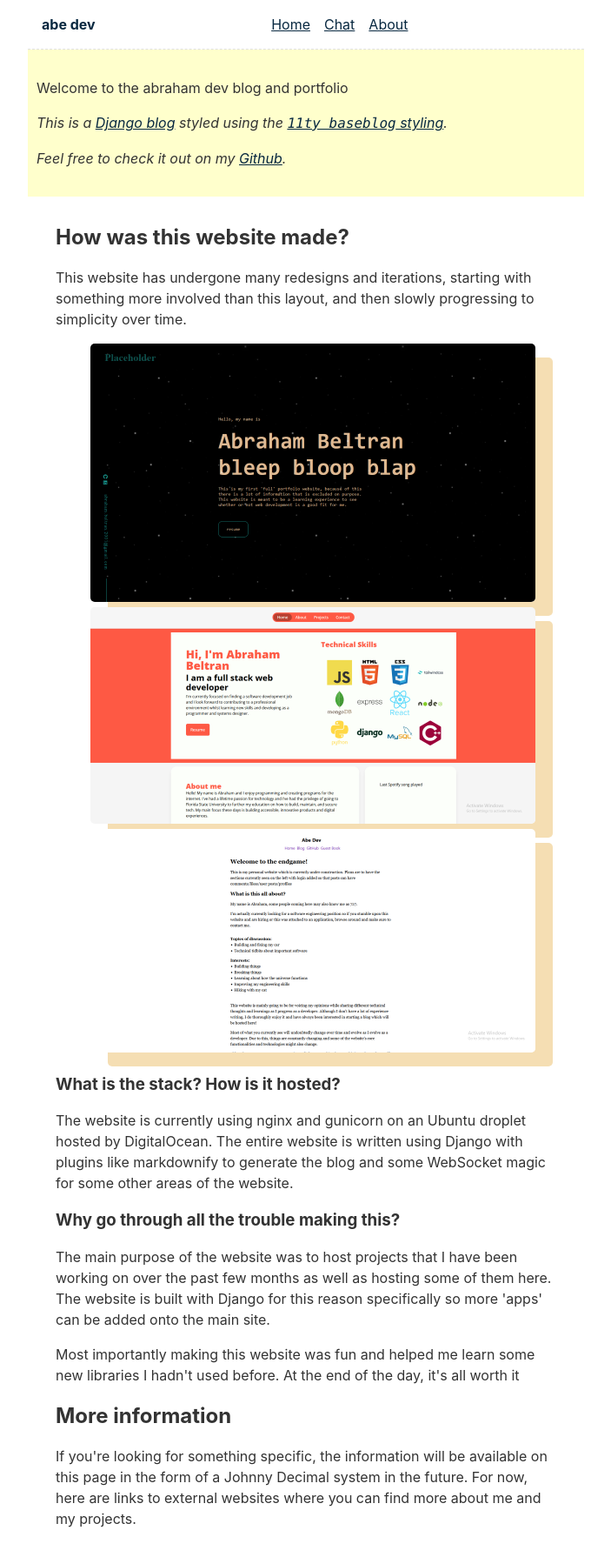
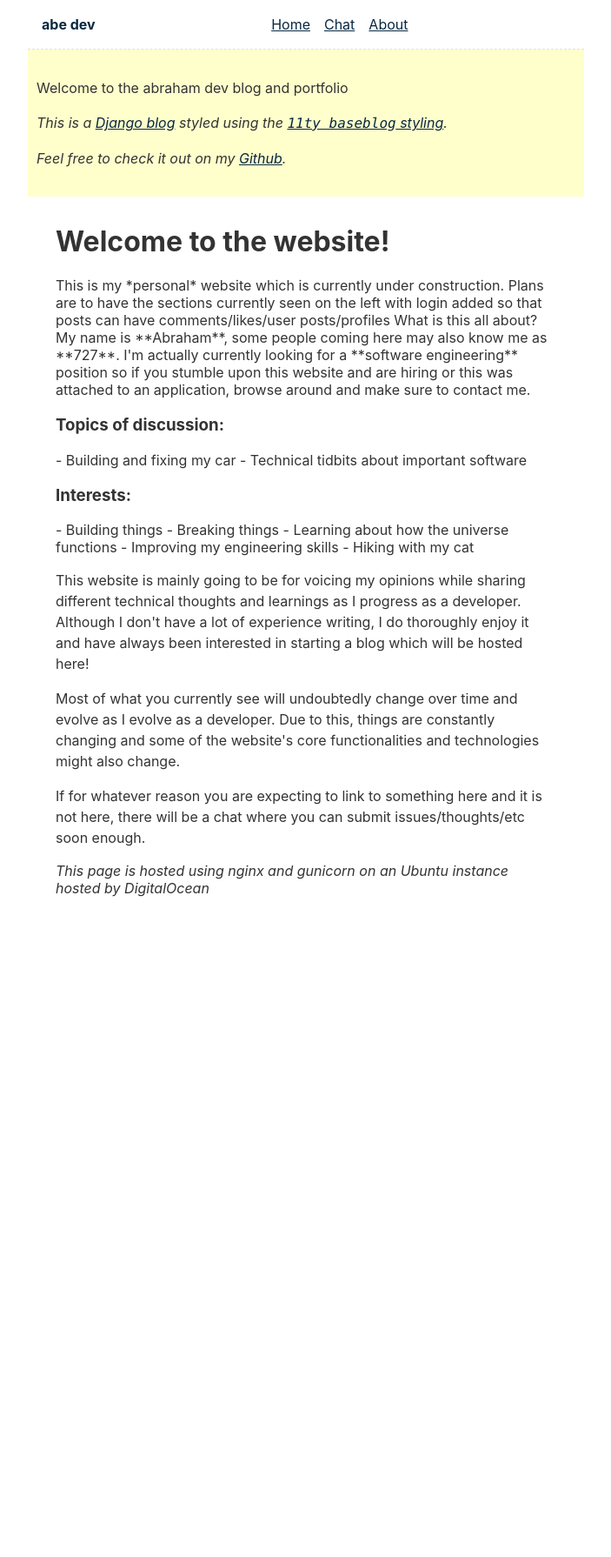
Before and after one commit to abrahambeltran/abrahambeltran.dev, a Django app: page /about/ in a window 1280 px wide. Shown: the whole page at 87% size, without its empty margins (288-991 px from the left). After the commit the page ends 1031 px from the top, so only its background shows below. Run offline with Django 4.2, Linux system fonts and the light colour scheme; some libraries are stand-ins or nearby versions.

Commit message:
Update about.html

```diff
--- a/blog/templates/blog/about.html
+++ b/blog/templates/blog/about.html
@@ -3,45 +3,48 @@
 {% block content %}
 <div class="container">
     <main>
-        <h2>
-            How was this website made?
-        </h2>
+        <h1 className="text-2xl font-bold" id="home">
+            Welcome to the website!
+        </h1>
+        This is my *personal* website which is currently under construction. Plans are to have the sections currently seen on the left with login added so that posts can have comments/likes/user posts/profiles
+        What is this all about?
+
+        My name is **Abraham**, some people coming here may also know me as **727**.
+
+        I'm actually currently looking for a **software engineering** position so if you stumble upon this website and are hiring or this was attached to an application, browse around and make sure to contact me.
+
+        <h3>Topics of discussion:</h3>
+
+            - Building and fixing my car
+            - Technical tidbits about important software
+
+        <h3>Interests:</h3>
+
+            - Building things
+            - Breaking things
+            - Learning about how the universe functions
+            - Improving my engineering skills
+            - Hiking with my cat
+
         <p>
-            This website has undergone many redesigns and iterations, starting with something more
-            involved than this layout, and then slowly progressing to simplicity over time.
+            This website is mainly going to be for voicing my opinions while sharing
+            different technical thoughts and learnings as I progress as a developer.
+            Although I don't have a lot of experience writing, I do thoroughly enjoy
+            it and have always been interested in starting a blog which will be hosted here!
         </p>
-        <ul class="about-img">
-            <li><img src="../../static/images/v1.png"></li>
-            <li><img src="../../static/images/v2.png"></li>
-            <li><img src="../../static/images/v3.png"></li>
-        </ul>
-        <h3>
-            What is the stack? How is it hosted?
-        </h3>
+
         <p>
-            The website is currently using nginx and gunicorn on an Ubuntu droplet hosted
-            by DigitalOcean. The entire website is written using Django with plugins like
-            markdownify to generate the blog and some WebSocket magic for some other areas
-            of the website.
+            Most of what you currently see will undoubtedly change over time and
+            evolve as I evolve as a developer. Due to this, things are constantly
+            changing and some of the website's core functionalities and technologies might also change.
         </p>
-        <h3>
-            Why go through all the trouble making this?
-        </h3>
+
         <p>
-            The main purpose of the website was to host projects that I have been working on over the
-            past few months as well as hosting some of them here. The website is built with Django for
-            this reason specifically so more 'apps' can be added onto the main site.
+            If for whatever reason you are expecting to link to something here and it is not here,
+            there will be a chat where you can submit issues/thoughts/etc soon enough.
         </p>
-        <p>
-            Most importantly making this website was fun and helped me learn some new libraries I
-            hadn't used before. At the end of the day, it's all worth it
-        </p>
-        <h2>More information</h2>
-        <p>
-            If you're looking for something specific, the information will be available on this page
-            in the form of a Johnny Decimal system in the future. For now, here are links to external
-            websites where you can find more about me and my projects.
-        </p>
+
+        <em>This page is hosted using nginx and gunicorn on an Ubuntu instance hosted by DigitalOcean</em>
     </main>
 </div>
 
```
